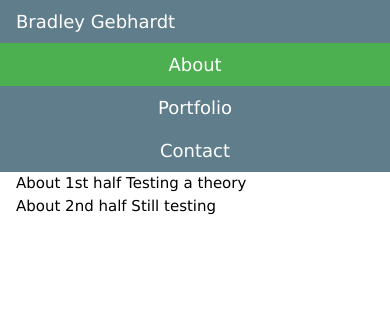
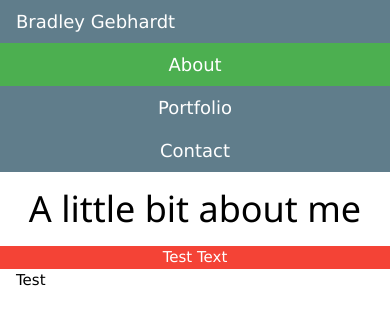
Before and after one commit to BradleyGebhardt/FrameworkedCV, a plain HTML site: page index.html in a window 390 px wide. Drawn offline with Linux system fonts and the light colour scheme.

Commit message:
Added some responsiveness

```diff
--- a/index.html
+++ b/index.html
@@ -18,21 +18,27 @@
         <a href="#" class="navBtn w3-bar-item w3-button w3-large w3-mobile" onclick="selected(1)">Portfolio</a>
         <a href="#" class="navBtn w3-bar-item w3-button w3-large w3-mobile" onclick="selected(2)">Contact</a>
     </nav>
-    <div class="mainSection about w3-container">
-        <!-- Left half -->
+    <div class="mainSection about">
+        <h1 class="w3-center">
+            A little bit about me
+        </h1>
         <div class="w3-half">
-            About 1st half
-            Testing a theory
+            <div class="w3-container w3-center w3-red">
+                <div class="w3-red w3-mobile">
+                    Test Text
+                </div>
+            </div>
         </div>
         <div class="w3-half">
-            About 2nd half
-            Still testing
+            <div class="w3-container">
+                Test
+            </div>
         </div>
     </div>
-    <div class="mainSection portfolio w3-container">
+    <div class="mainSection portfolio">
         Portfolio
     </div>
-    <div class="mainSection contact w3-container">
+    <div class="mainSection contact">
         Contact
     </div>
 </body>
```
